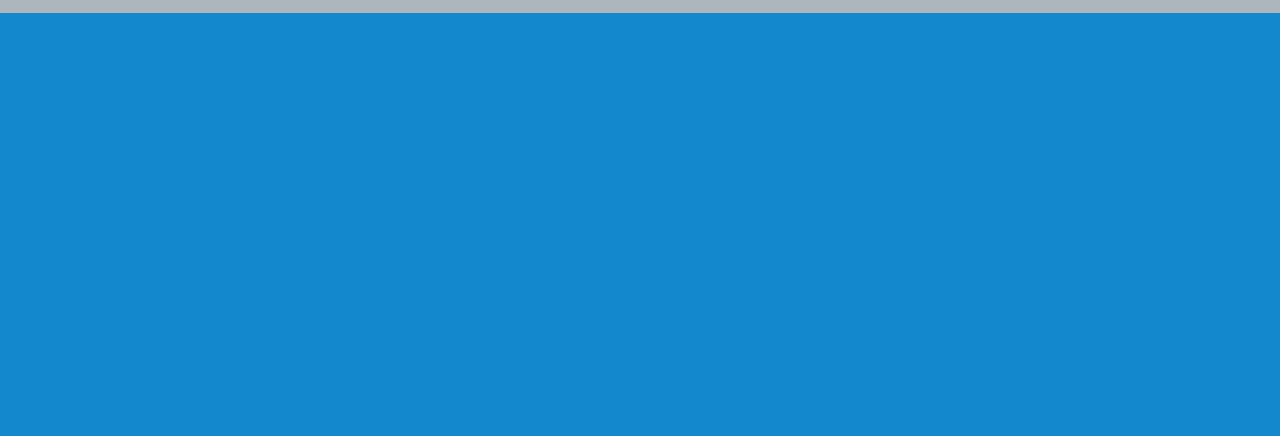
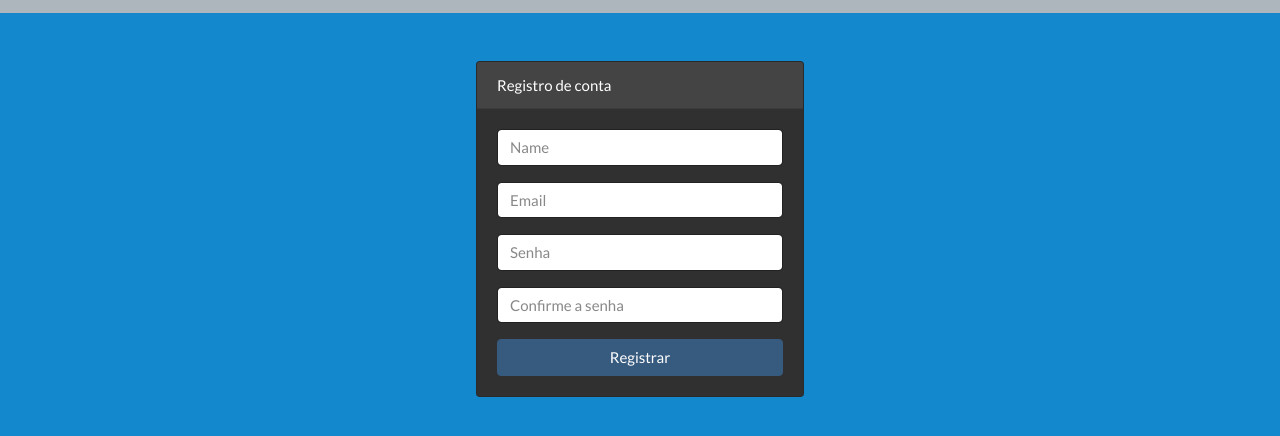
Before and after one commit to capudougmor/CRUDNotasComNode, a website: page src/views/users/singUp.html in a window 1280 px wide. Shown: the part 58-494 px from the top of the page. Drawn offline with nearby package versions, Linux system fonts and the light colour scheme; files that its build step writes are made by us from their sources.

Commit message:
Criado view singup

```diff
--- a/src/views/users/singUp.html
+++ b/src/views/users/singUp.html
@@ -1,6 +1,33 @@
 {% extends "layout.html" %}
 
 {% block content %}
-
+    <div class="row">
+        <div class="col-md-4 mx-auto">
+            <div class="card">
+                <div class="card-header">
+                    Registro de conta
+                </div>
+                <div class="card-body">
+                    <form action="/users/singup" method="POST">
+                        <div class="form-group">
+                            <input type="text" class="form-control" name="name" placeholder="Name">
+                        </div>
+                        <div class="form-group">
+                            <input type="text" class="form-control" name="email" placeholder="Email">
+                        </div>
+                        <div class="form-group">
+                            <input type="password" class="form-control" name="senha" placeholder="Senha">
+                        </div>
+                        <div class="form-group">
+                            <input type="password" class="form-control" name="confirme_senha" placeholder="Confirme a senha">
+                        </div>
+                        <button class="btn btn-primary btn-block">
+                            Registrar
+                        </button>
+                    </form>
+                </div>
+            </div>
+        </div>
+    </div>
 
 {% endblock %}
```
Also changed, not shown: src/server.js (+11 -11 lines), src/views/users/singin.html (+23 -1 lines).
